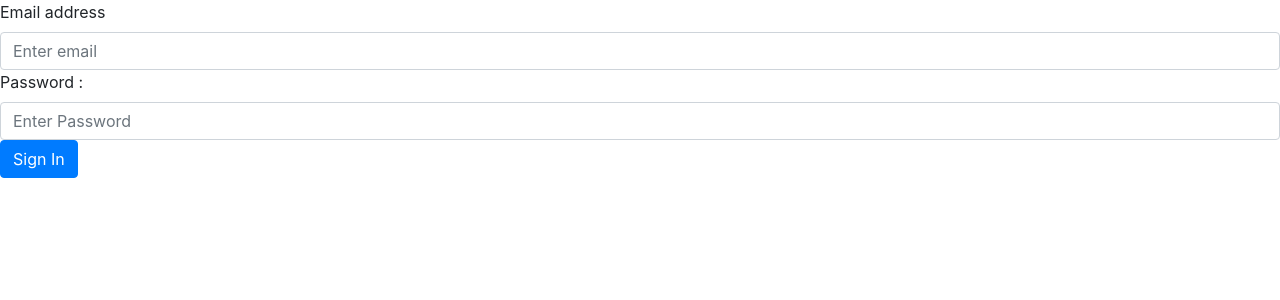
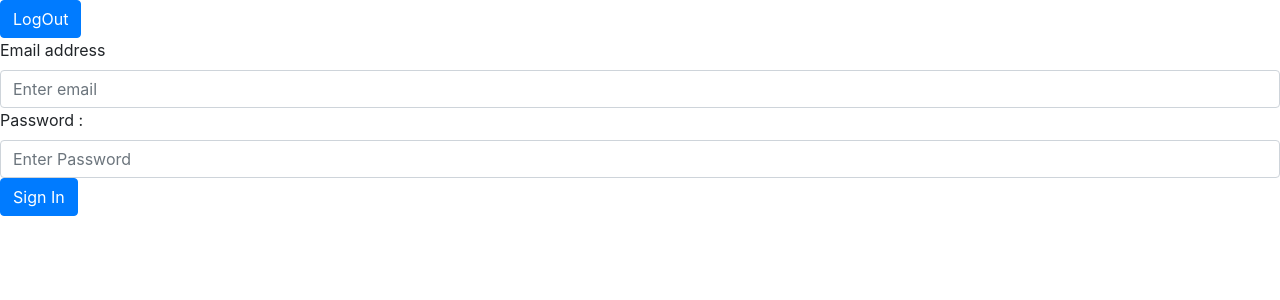
Before and after one commit to Abhay-Hasrani/Sharpener, a React (Create React App) app in the folder react-expense-tracker/: page / in a window 1280 px wide. Shown: the top 300 px of the page. Built offline with nearby package versions, Linux system fonts and the light colour scheme.

Commit message:
added logout button

```diff
--- a/react-expense-tracker/src/App.js
+++ b/react-expense-tracker/src/App.js
@@ -1,17 +1,25 @@
-import { Route, Routes } from 'react-router-dom';
-import './App.css';
-import SignIn from './components/auth/SignIn';
-import SignUp from './components/auth/SignUp';
-import Welcome from './components/auth/Welcome';
-import UpdateProfile from './components/UpdateProfile';
+import { Navigate, Route, Routes, useNavigate } from "react-router-dom";
+import "./App.css";
+import SignIn from "./components/auth/SignIn";
+import SignUp from "./components/auth/SignUp";
+import Welcome from "./components/auth/Welcome";
+import UpdateProfile from "./components/UpdateProfile";
+import { Button } from "react-bootstrap";
 function App() {
+  const navigate = useNavigate();
+  function logoutClickHandler(){
+      localStorage.removeItem("userIdToken");
+      navigate("/");
+  }
   return (
     <div>
+      <Button onClick={logoutClickHandler}>LogOut</Button>
       <Routes>
-        <Route path='/' element={<SignIn/>}/>
-        <Route path='/signUp' element={<SignUp/>}/>
-        <Route path='/welcome' element={<Welcome/>}/>
-        <Route path='/updateProfile' element={<UpdateProfile/>}/>
+        <Route path="/" element={<SignIn />} />
+        <Route path="/signUp" element={<SignUp />} />
+        <Route path="/welcome" element={<Welcome />} />
+        <Route path="/updateProfile" element={<UpdateProfile />} />
+        <Route path="*" element={<Navigate to="/" />} />
       </Routes>
     </div>
   );
```
